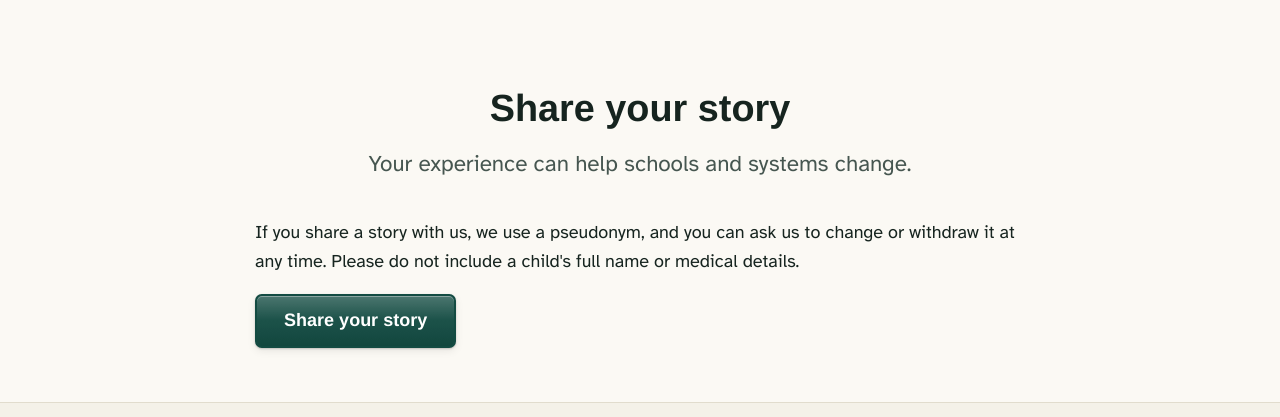
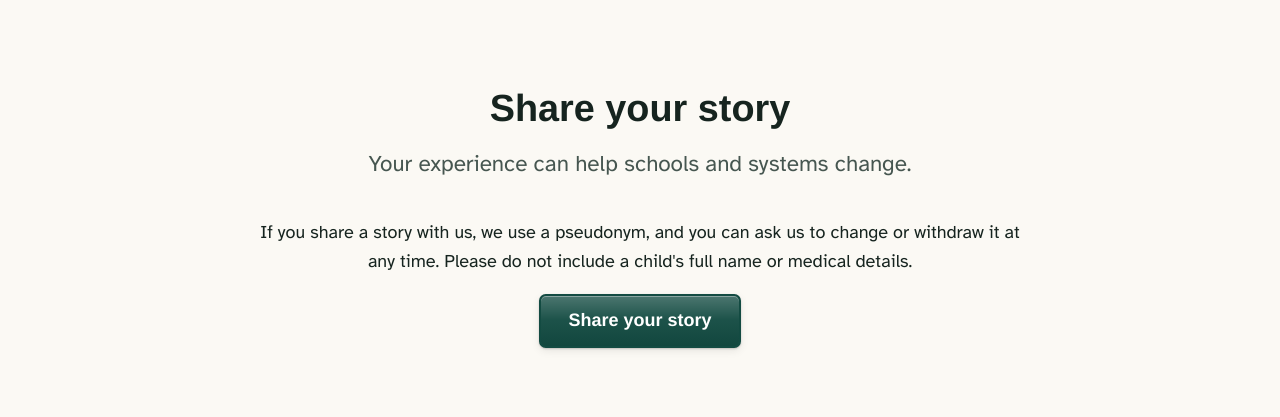
Before and after one commit to LehakoeThinane/Pholoso-Website, an Astro site: page /stories in a window 1280 px wide. Shown: the part 2630-3047 px from the top of the page. Built offline with nearby package versions, Linux system fonts and the light colour scheme; Astro itself is replaced by a stand-in of ours; a web font is replaced by a local one.

Commit message:
fix: Approach gap; centred Share your story
Changes made:
- Our approach: no double gap between "Three fronts" and the 2to.iQ panel
  (same background, so the second band has no top padding)
- Stories: "Share your story" text and button centred
- Docs: CHANGELOG

```diff
--- a/src/pages/approach.astro
+++ b/src/pages/approach.astro
@@ -111,6 +111,10 @@ const interests = (await ordered('interests')).map((i) => ({
 </BaseLayout>
 
 <style>
+  /* Same background as the band above: no double gap between them */
+  :global(#for-parents) {
+    padding-top: 0;
+  }
   .sustain {
     margin: var(--space-l) auto 0;
     text-align: center;
--- a/src/pages/stories.astro
+++ b/src/pages/stories.astro
@@ -79,17 +79,25 @@ const stories = await ordered('stories');
       title="Share your story"
       lead="Your experience can help schools and systems change."
     />
-    <p>
+    <p class="share__text">
       If you share a story with us, we use a pseudonym, and you can ask us to change or withdraw it
       at any time. Please do not include a child's full name or medical details.
     </p>
-    <Button variant="green" href="/contact/?topic=story">
-      Share your story
-    </Button>
+    <p class="share__action">
+      <Button variant="green" href="/contact/?topic=story">
+        Share your story
+      </Button>
+    </p>
   </Section>
 </BaseLayout>
 
 <style>
+  /* Short text and its button, centred like the heading */
+  .share__text,
+  .share__action {
+    margin-inline: auto;
+    text-align: center;
+  }
   .story-list {
     display: grid;
     gap: var(--space-m);
```
Also changed, not shown: docs/CHANGELOG.md.
